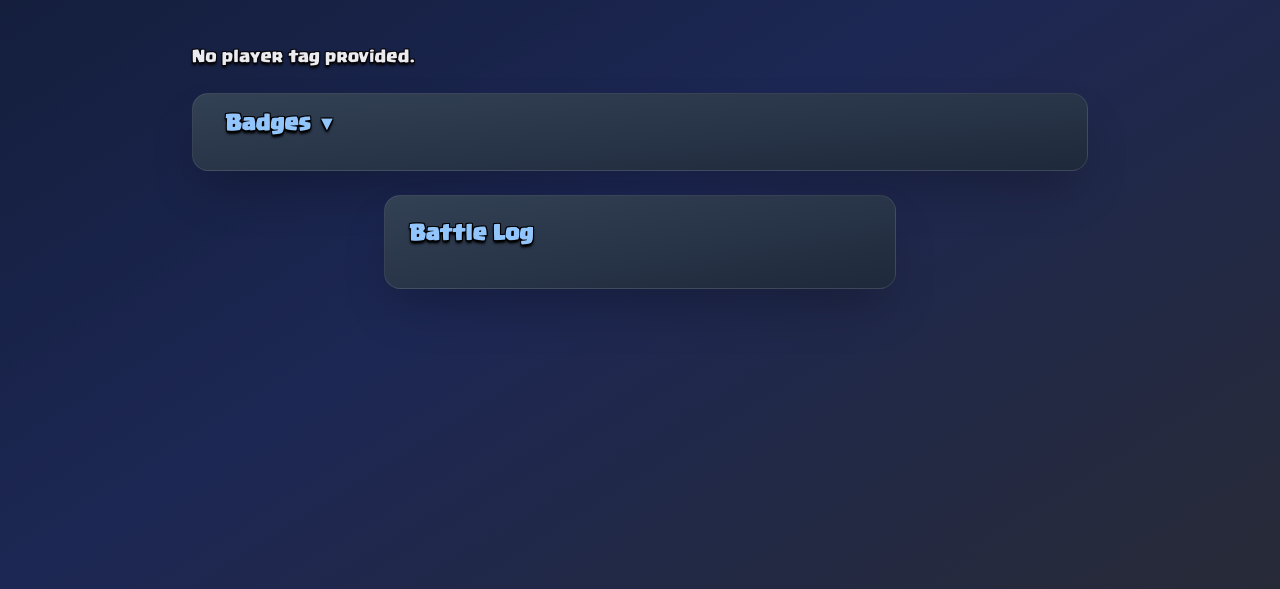
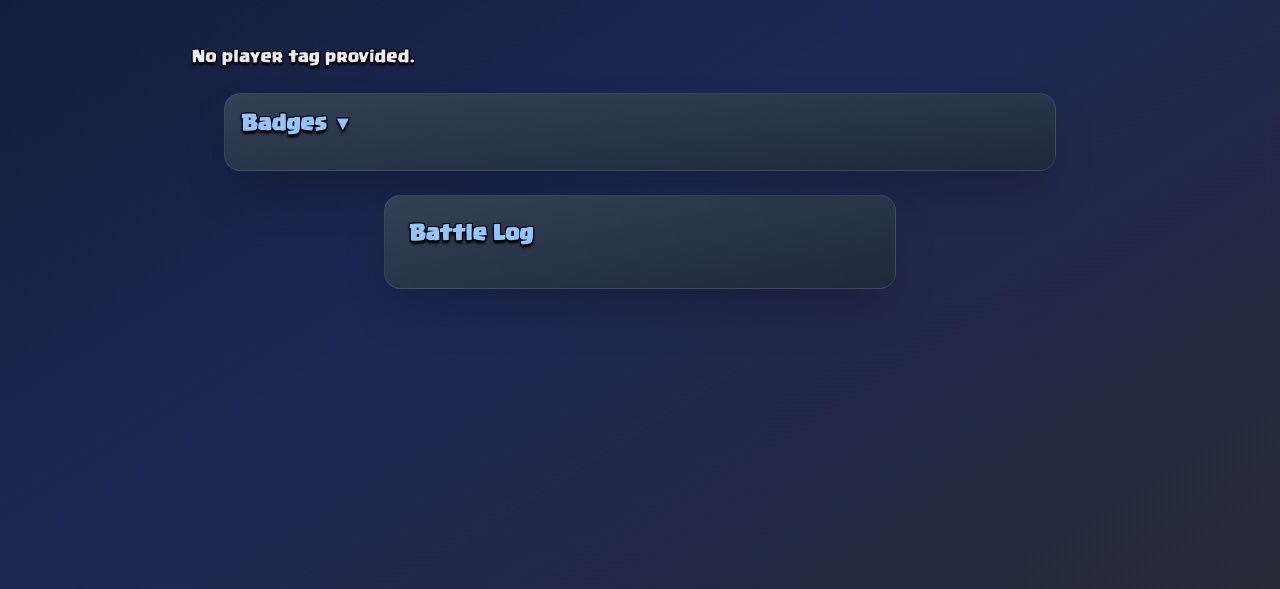
Before and after one commit to zynthoz/clash-app, a website: page pages/player.html in a window 1280 px wide. Shown: the part 211-800 px from the top of the page. Drawn offline with Linux system fonts and the light colour scheme.

Commit message:
refactor: add mx-8 utility class for consistent horizontal margins in badges section

```diff
--- a/pages/player.html
+++ b/pages/player.html
@@ -125,7 +125,7 @@
   </div>
 
   <!-- Badges Section -->
-  <section id="badgesSection" class="bg-gradient-to-br from-slate-700 to-slate-800 p-4 mt-6 px-8 rounded-2xl shadow-2xl border border-gray-500/30 backdrop-blur" aria-labelledby="badgesHeading">
+  <section id="badgesSection" class="bg-gradient-to-br from-slate-700 to-slate-800 p-4 mt-6 mx-8 rounded-2xl shadow-2xl border border-gray-500/30 backdrop-blur" aria-labelledby="badgesHeading">
     <h3 id="badgesHeading" class="text-xl font-semibold text-blue-300 mb-4 cursor-pointer" onclick="toggleBadges()">Badges <span id="badgesToggleIcon">▼</span></h3>
     <div id="badgesContainer" class="grid grid-cols-10 gap-0 hidden">
       <!-- Badge icons will be inserted here -->
```
Also changed, not shown: pages/output.css.
